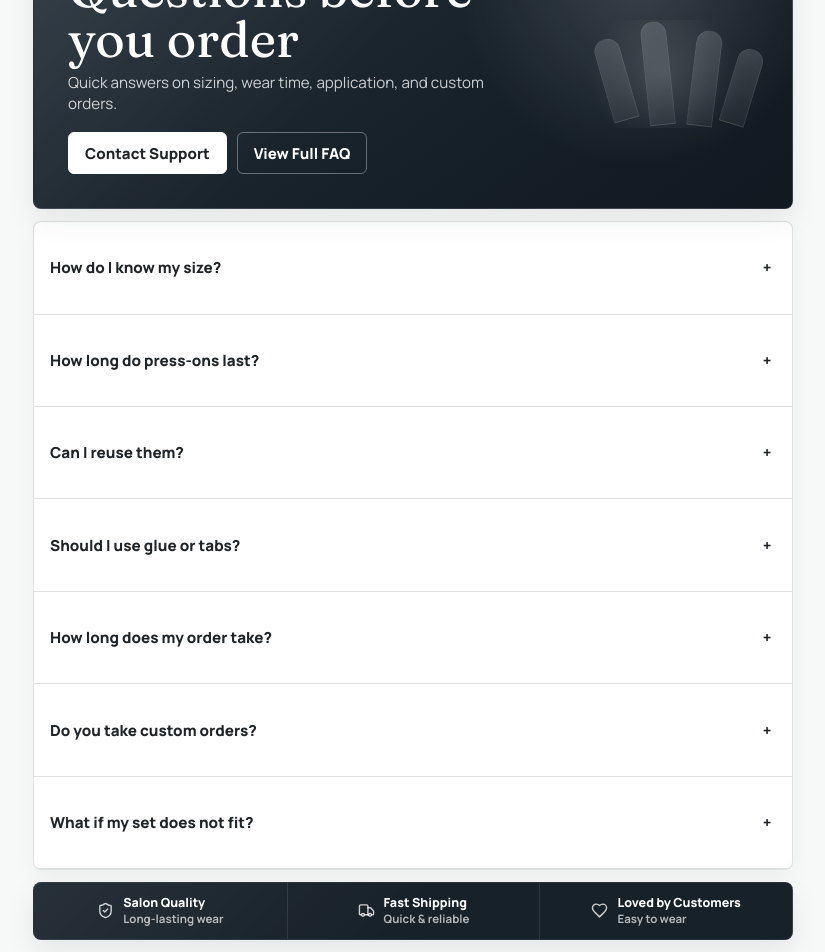
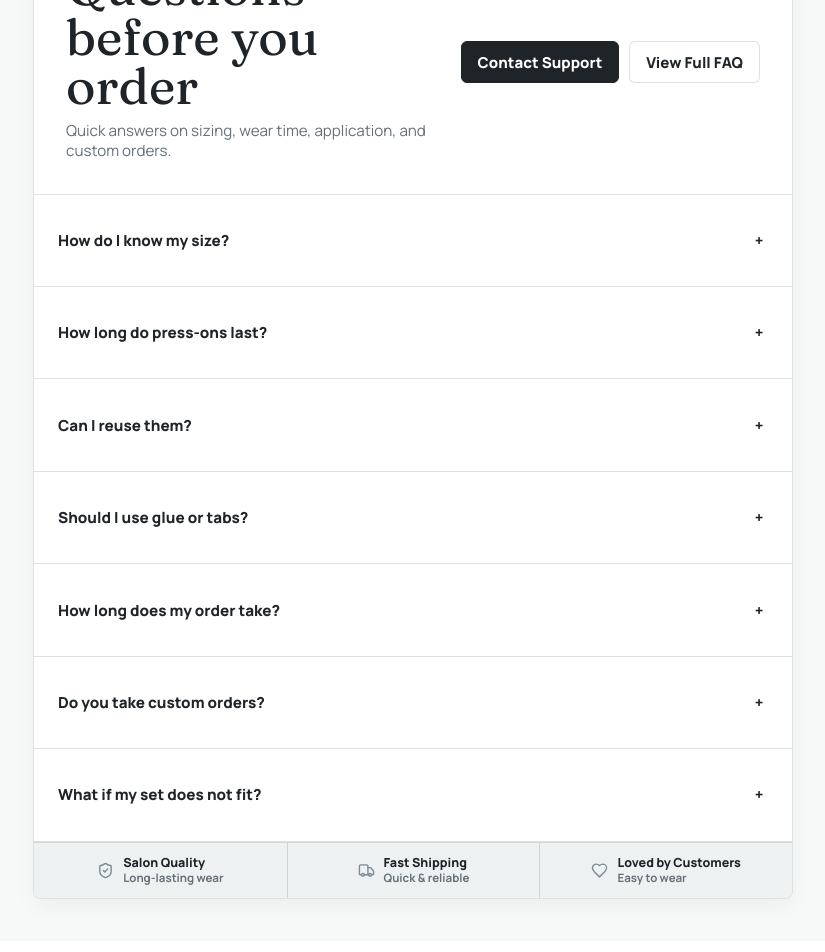
Before and after one commit to cashmoneyrick9/YourPrettySets, a React (Vite) app: page / in a window 1280 px wide. Shown: the part 4040-4992 px from the top of the page, without its empty margins (227-1052 px from the left). Built offline with nearby package versions, Linux system fonts and the light colour scheme.

Commit message:
Refactor FAQ into cohesive light card

```diff
--- a/src/components/FaqSection.tsx
+++ b/src/components/FaqSection.tsx
@@ -62,33 +62,25 @@ export function FaqSection() {
   return (
     <section className="section-block faq-help-section" id="faq" aria-labelledby="faq-heading">
       <div className="faq-help">
-        <div className="faq-help__intro" role="region" aria-label="FAQ intro">
-          <div className="faq-help__intro-content">
-            <div className="faq-help__intro-copy">
-              <h2 className="faq-help__heading" id="faq-heading">
+        <div className="faq-card">
+          <div className="faq-card__header">
+            <div className="faq-card__copy">
+              <h2 className="faq-card__heading" id="faq-heading">
                 Questions before you order
               </h2>
               <p>Quick answers on sizing, wear time, application, and custom orders.</p>
             </div>
-            <div className="faq-help__cta-row">
-              <a className="faq-help__primary-link" href="mailto:hello@yourprettysets.com">
+            <div className="faq-card__actions">
+              <a className="faq-card__primary-link" href="mailto:hello@yourprettysets.com">
                 Contact Support
               </a>
               {/* TODO: Replace this safe in-page placeholder with the full FAQ route when that page exists. */}
-              <a className="faq-help__secondary-link" href="#faq">
+              <a className="faq-card__secondary-link" href="#faq">
                 View Full FAQ
               </a>
             </div>
           </div>
-          <div className="faq-help__visual" aria-hidden="true">
-            <span className="faq-help__visual-oval faq-help__visual-oval--one" />
-            <span className="faq-help__visual-oval faq-help__visual-oval--two" />
-            <span className="faq-help__visual-oval faq-help__visual-oval--three" />
-            <span className="faq-help__visual-oval faq-help__visual-oval--four" />
-          </div>
-        </div>
 
-        <div className="faq-question-card">
           <Accordion className="faq-question-list" collapsible type="single">
             {homepageFaqItems.map((item, index) => (
               <AccordionItem className="faq-question-item" key={item.question} value={`homepage-faq-${index}`}>
@@ -102,22 +94,21 @@ export function FaqSection() {
               </AccordionItem>
             ))}
           </Accordion>
-        </div>
 
-        <ul className="faq-trust-strip" aria-label="FAQ trust notes">
+          <ul className="faq-trust-row" aria-label="FAQ trust notes">
             {faqTrustItems.map((item) => {
               const Icon = item.icon;
 
               return (
-              <li className="faq-trust-strip__item" key={item.label}>
+                <li className="faq-trust-row__item" key={item.label}>
                   <Icon
                     aria-hidden="true"
-                  className="faq-trust-strip__icon"
+                    className="faq-trust-row__icon"
                     data-faq-trust-icon={item.iconName}
                     size={17}
                     strokeWidth={2}
                   />
-                <span className="faq-trust-strip__copy">
+                  <span className="faq-trust-row__copy">
                     <span>{item.label}</span>
                     <small>{item.detail}</small>
                   </span>
@@ -126,6 +117,7 @@ export function FaqSection() {
             })}
           </ul>
         </div>
+      </div>
     </section>
   );
 }
--- a/src/styles.css
+++ b/src/styles.css
@@ -1732,37 +1732,28 @@ h1 {
   width: 18px;
 }
 
-.faq-help__intro {
-  background:
-    radial-gradient(circle at 80% 20%, rgba(255, 255, 255, 0.14), transparent 28%),
-    linear-gradient(135deg, rgba(255, 255, 255, 0.08), transparent 44%),
-    linear-gradient(145deg, #26313b 0%, #17212a 58%, #101820 100%);
-  border: 1px solid rgba(255, 255, 255, 0.08);
+.faq-card {
+  background: var(--site-surface);
+  border: 1px solid var(--site-border);
   border-radius: 8px;
-  box-shadow: var(--site-shadow-subtle);
-  color: var(--site-accent-text);
+  box-shadow: var(--site-shadow-soft);
+  overflow: hidden;
+}
+
+.faq-card__header {
+  border-bottom: 1px solid var(--site-border);
   display: grid;
   gap: 18px;
-  padding: clamp(22px, 6vw, 34px);
-  position: relative;
-  overflow: hidden;
-}
-
-.faq-help__intro-content {
-  display: grid;
-  gap: 18px;
-  min-width: 0;
-  position: relative;
-  z-index: 1;
-}
-
-.faq-help__intro-copy {
+  padding: clamp(22px, 6vw, 32px);
+}
+
+.faq-card__copy {
   display: grid;
   gap: 9px;
 }
 
-.faq-help__heading {
-  color: inherit;
+.faq-card__heading {
+  color: var(--site-text-primary);
   font-family: var(--font-display);
   font-optical-sizing: auto;
   font-size: clamp(2rem, 8vw, var(--type-section-title));
@@ -1773,23 +1764,23 @@ h1 {
   margin: 0;
 }
 
-.faq-help__intro p {
-  color: rgba(255, 255, 255, 0.78);
+.faq-card__copy p {
+  color: var(--site-text-muted);
   font-size: var(--type-body);
   line-height: var(--leading-body);
   margin: 0;
   max-width: 31rem;
 }
 
-.faq-help__cta-row {
+.faq-card__actions {
   align-items: center;
   display: flex;
   flex-wrap: wrap;
   gap: 10px;
 }
 
-.faq-help__primary-link,
-.faq-help__secondary-link {
+.faq-card__primary-link,
+.faq-card__secondary-link {
   align-items: center;
   border-radius: 6px;
   display: inline-flex;
@@ -1803,82 +1794,16 @@ h1 {
   text-decoration: none;
 }
 
-.faq-help__primary-link {
-  background: var(--site-accent-text);
-  border: 1px solid var(--site-accent-text);
-  color: var(--site-text-primary);
-}
-
-.faq-help__secondary-link {
-  background: transparent;
-  border: 1px solid rgba(255, 255, 255, 0.34);
+.faq-card__primary-link {
+  background: var(--site-text-primary);
+  border: 1px solid var(--site-text-primary);
   color: var(--site-accent-text);
 }
 
-.faq-help__visual {
-  display: none;
-  min-height: 116px;
-  position: relative;
-  z-index: 0;
-}
-
-.faq-help__visual::before {
-  background: radial-gradient(circle, rgba(255, 255, 255, 0.13), transparent 68%);
-  border-radius: 999px;
-  content: "";
-  inset: 8px 0 0 auto;
-  position: absolute;
-  width: min(100%, 190px);
-}
-
-.faq-help__visual-oval {
-  background:
-    linear-gradient(150deg, rgba(255, 255, 255, 0.19), rgba(255, 255, 255, 0.04)),
-    rgba(255, 255, 255, 0.04);
-  border: 1px solid rgba(255, 255, 255, 0.12);
-  border-radius: 999px 999px 34px 34px;
-  box-shadow: inset 0 8px 14px rgba(255, 255, 255, 0.04);
-  display: block;
-  opacity: 0.62;
-  position: absolute;
-  transform-origin: center bottom;
-  width: 26px;
-}
-
-.faq-help__visual-oval--one {
-  height: 84px;
-  right: 118px;
-  top: 24px;
-  transform: rotate(-16deg);
-}
-
-.faq-help__visual-oval--two {
-  height: 104px;
-  right: 82px;
-  top: 9px;
-  transform: rotate(-6deg);
-}
-
-.faq-help__visual-oval--three {
-  height: 96px;
-  right: 46px;
-  top: 18px;
-  transform: rotate(7deg);
-}
-
-.faq-help__visual-oval--four {
-  height: 78px;
-  right: 14px;
-  top: 34px;
-  transform: rotate(17deg);
-}
-
-.faq-question-card {
+.faq-card__secondary-link {
   background: var(--site-surface);
   border: 1px solid var(--site-border);
-  border-radius: 8px;
-  box-shadow: var(--site-shadow-soft);
-  overflow: hidden;
+  color: var(--site-text-primary);
 }
 
 .faq-question-list {
@@ -1900,7 +1825,7 @@ h1 {
   gap: var(--space-carousel-gap);
   justify-content: space-between;
   min-height: 54px;
-  padding: 14px 16px;
+  padding: 14px clamp(16px, 4vw, 24px);
   text-decoration: none;
   text-align: left;
   width: 100%;
@@ -1941,7 +1866,7 @@ h1 {
 
 .faq-question-answer {
   color: var(--site-text-muted);
-  padding: 0 44px 16px 16px;
+  padding: 0 clamp(44px, 7vw, 58px) 16px clamp(16px, 4vw, 24px);
 }
 
 .faq-question-answer p {
@@ -1950,24 +1875,19 @@ h1 {
   margin: 0;
 }
 
-.faq-trust-strip {
-  background:
-    linear-gradient(135deg, rgba(255, 255, 255, 0.07), transparent 50%),
-    #17212a;
-  border: 1px solid rgba(255, 255, 255, 0.08);
-  border-radius: 8px;
-  box-shadow: var(--site-shadow-subtle);
-  color: var(--site-accent-text);
+.faq-trust-row {
+  background: var(--site-surface-soft);
+  border-top: 1px solid var(--site-border);
+  color: var(--site-text-primary);
   display: grid;
   gap: 0;
   grid-template-columns: repeat(3, minmax(0, 1fr));
   list-style: none;
   margin: 0;
-  overflow: hidden;
   padding: 0;
 }
 
-.faq-trust-strip__item {
+.faq-trust-row__item {
   align-items: center;
   display: grid;
   gap: 9px;
@@ -1977,37 +1897,38 @@ h1 {
   text-align: left;
 }
 
-.faq-trust-strip__icon {
-  color: rgba(255, 255, 255, 0.78);
+.faq-trust-row__icon {
+  color: var(--site-accent);
   flex: 0 0 auto;
-}
-
-.faq-trust-strip__item + .faq-trust-strip__item {
-  border-left: 1px solid rgba(255, 255, 255, 0.1);
-}
-
-.faq-trust-strip__copy {
+  opacity: 0.78;
+}
+
+.faq-trust-row__item + .faq-trust-row__item {
+  border-left: 1px solid var(--site-border);
+}
+
+.faq-trust-row__copy {
   display: grid;
   gap: 2px;
   min-width: 0;
 }
 
-.faq-trust-strip__copy span {
+.faq-trust-row__copy span {
   font-size: var(--type-caption);
   font-weight: var(--weight-black);
   line-height: 1.1;
 }
 
-.faq-trust-strip__copy small {
-  color: rgba(255, 255, 255, 0.68);
+.faq-trust-row__copy small {
+  color: var(--site-text-muted);
   font-size: 0.72rem;
   font-weight: var(--weight-medium);
   line-height: 1.2;
 }
 
 .faq-question-row:focus-visible,
-.faq-help__primary-link:focus-visible,
-.faq-help__secondary-link:focus-visible,
+.faq-card__primary-link:focus-visible,
+.faq-card__secondary-link:focus-visible,
 .mobile-carousel__button:focus-visible,
 .mobile-carousel__dot:focus-visible {
   outline: 3px solid color-mix(in srgb, var(--site-accent) 38%, transparent);
@@ -2282,15 +2203,13 @@ h1 {
     min-height: min(650px, calc(94vh - 108px));
   }
 
-  .faq-help__intro {
+  .faq-card__header {
     align-items: center;
-    grid-template-columns: minmax(0, 1fr) minmax(150px, 220px);
-  }
-
-  .faq-help__visual {
-    display: block;
-    justify-self: end;
-    width: min(100%, 210px);
+    grid-template-columns: minmax(0, 1fr) auto;
+  }
+
+  .faq-card__actions {
+    justify-content: end;
   }
 
   .confidence-section {
@@ -2566,32 +2485,24 @@ h1 {
     padding: var(--space-section-y-compact) var(--space-page-inline);
   }
 
-  .faq-help {
-    gap: 12px;
-  }
-
   .faq-question-list {
     padding-left: 0;
     padding-right: 0;
   }
 
-  .faq-help__intro {
-    border-radius: 8px;
-  }
-
-  .faq-help__cta-row {
+  .faq-card__actions {
     align-items: stretch;
     display: grid;
     grid-template-columns: 1fr;
   }
 
-  .faq-trust-strip {
+  .faq-trust-row {
     grid-template-columns: 1fr;
   }
 
-  .faq-trust-strip__item + .faq-trust-strip__item {
+  .faq-trust-row__item + .faq-trust-row__item {
     border-left: 0;
-    border-top: 1px solid rgba(255, 255, 255, 0.1);
+    border-top: 1px solid var(--site-border);
   }
 
   .kit-section {
@@ -2992,19 +2903,19 @@ h1 {
 }
 
 @media (max-width: 480px) {
-  .faq-help__cta-row {
+  .faq-card__actions {
     align-items: stretch;
     display: grid;
     grid-template-columns: 1fr;
   }
 
-  .faq-trust-strip {
+  .faq-trust-row {
     grid-template-columns: 1fr;
   }
 
-  .faq-trust-strip__item + .faq-trust-strip__item {
+  .faq-trust-row__item + .faq-trust-row__item {
     border-left: 0;
-    border-top: 1px solid rgba(255, 255, 255, 0.1);
+    border-top: 1px solid var(--site-border);
   }
 
   .site-footer-email-shell + .site-footer {
```
Also changed, not shown: 3 other files (tests, documents, lock files or other folders). Lines whose indentation alone changed are shown as unchanged.
